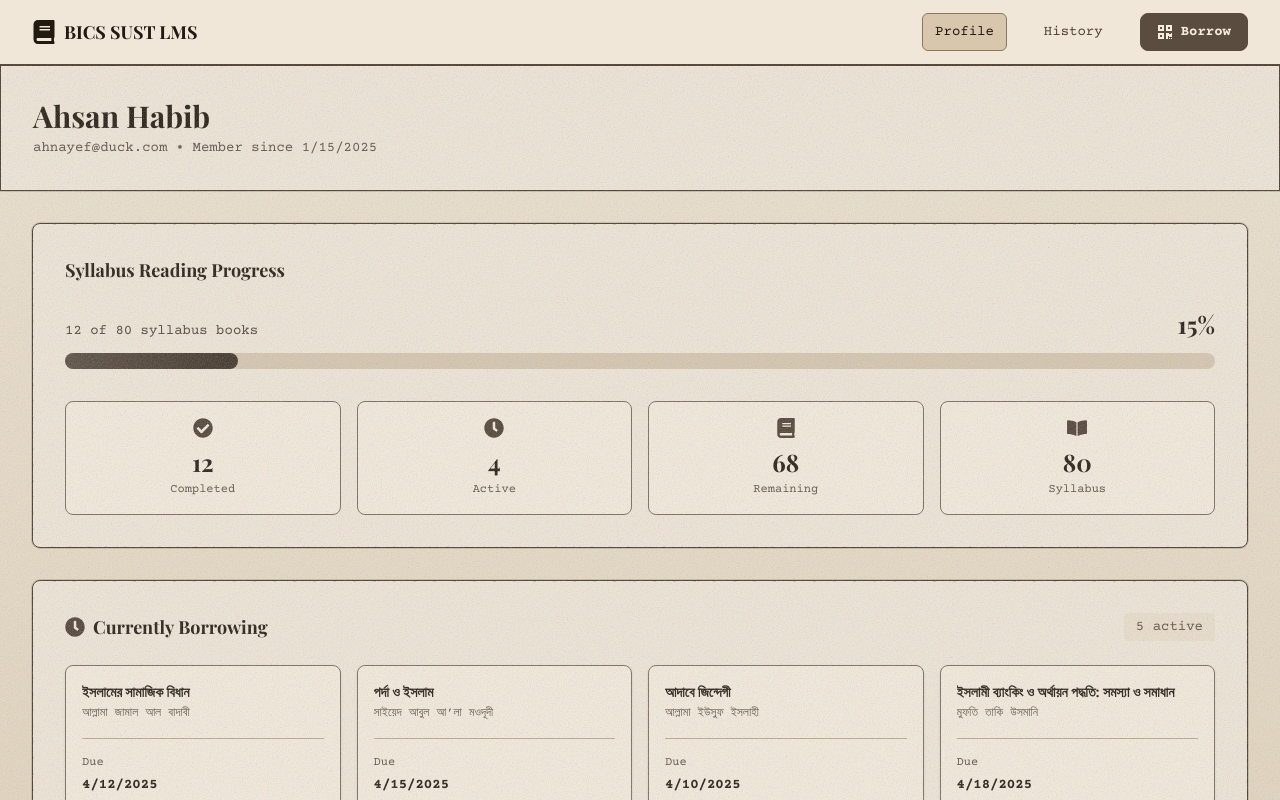
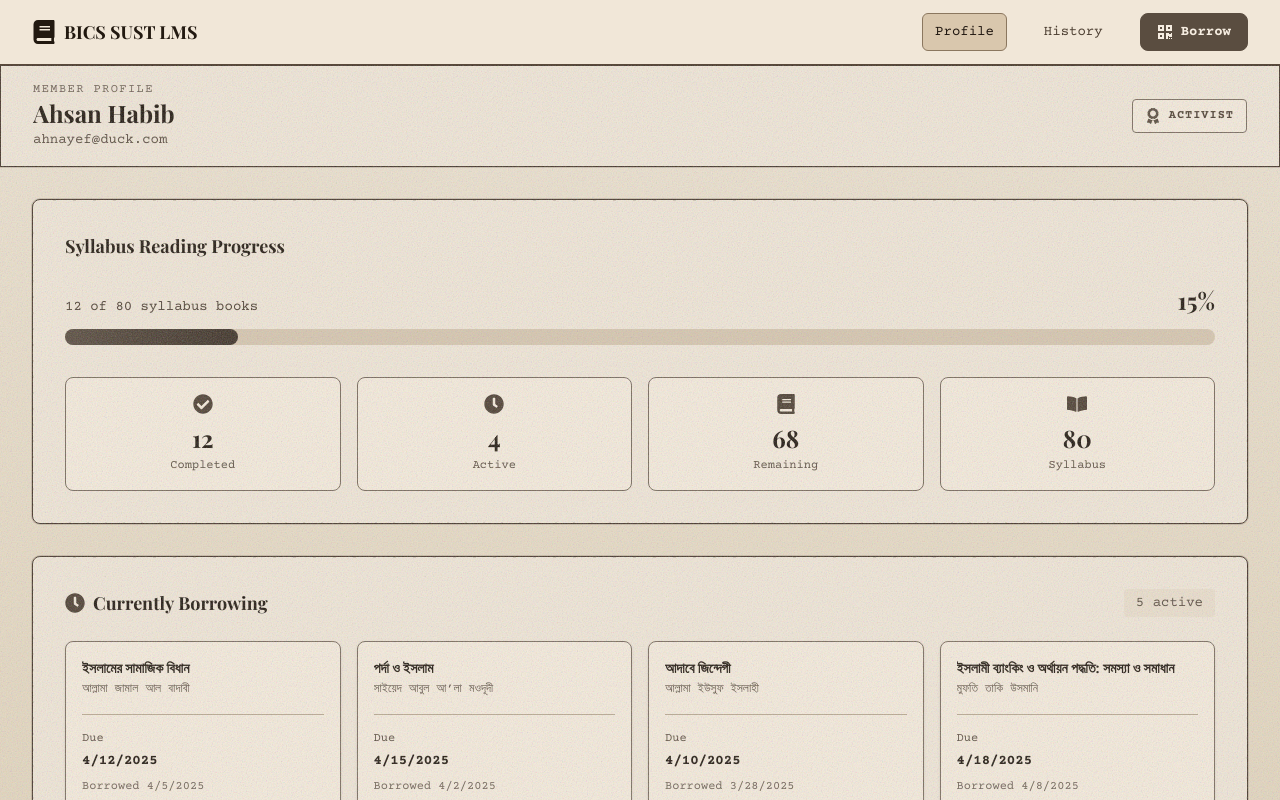
Before and after one commit to ahnayef/bics-sust-lms, a Next.js app: page /profile in a window 1280 px wide. Shown: the top 800 px of the page. Built offline with nearby package versions, Linux system fonts and the light colour scheme.

Commit message:
Update profile header

```diff
--- a/app/(user)/profile/page.tsx
+++ b/app/(user)/profile/page.tsx
@@ -5,6 +5,7 @@ import Link from "next/link";
 import { useState } from "react";
 import {
   FaArrowRight,
+  FaAward,
   FaBook,
   FaBookOpen,
   FaCheckCircle,
@@ -22,7 +23,7 @@ export default function MemberProfile() {
     id: "1",
     name: "Ahsan Habib",
     email: "ahnayef@duck.com",
-    joinedDate: "2025-01-15",
+    rank: "Activist" as "Associate" | "Activist" | "Member",
   });
 
   const [stats] = useState({
@@ -206,15 +207,26 @@ export default function MemberProfile() {
 
       {/* Profile Header Section */}
       <div className="profile-surface border-b border-[#5a4a3b]">
-        <div className="max-w-7xl mx-auto px-4 sm:px-6 lg:px-8 py-6 sm:py-8">
-          <div>
-            <h1 className="text-2xl sm:text-3xl font-bold text-[#221910] ink-title">
-              {member.name}
-            </h1>
-            <p className="text-sm text-[#5c4f42] mt-1 ink-text">
-              {member.email} • Member since{" "}
-              {new Date(member.joinedDate).toLocaleDateString()}
-            </p>
+        <div className="max-w-7xl mx-auto px-4 sm:px-6 lg:px-8 py-3 sm:py-4">
+          <div className="flex items-start sm:items-center justify-between gap-3">
+            <div className="min-w-0">
+              <p className="text-[10px] sm:text-xs uppercase tracking-[0.12em] text-[#6f6256] ink-text">
+                Member Profile
+              </p>
+              <h1 className="text-xl sm:text-2xl font-bold text-[#221910] leading-tight truncate ink-title">
+                {member.name}
+              </h1>
+              <p className="text-xs sm:text-sm text-[#5c4f42] mt-0.5 truncate ink-text">
+                {member.email}
+              </p>
+            </div>
+
+            <div className="flex items-center gap-2 px-2.5 py-1.5 sm:px-3 sm:py-2 border border-[#7b6d5f] rounded-sm bg-[#f6ecdd] text-[#4e4033] ink-text whitespace-nowrap shrink-0">
+              <FaAward className="w-4 h-4 text-[#5a4d40]" />
+              <span className="text-[10px] sm:text-xs font-semibold uppercase tracking-[0.08em]">
+                {member.rank}
+              </span>
+            </div>
           </div>
         </div>
       </div>
@@ -228,7 +240,7 @@ export default function MemberProfile() {
       </Link>
 
       {/* Main Content */}
-      <div className="max-w-7xl mx-auto px-4 sm:px-6 lg:px-8 py-8">
+      <div className="max-w-7xl mx-auto px-4 sm:px-6 lg:px-8 py-5 sm:py-6 lg:py-8">
         {/* Progress Overview Card */}
         <div className="profile-surface tron-border rounded-lg p-4 sm:p-6 lg:p-8 mb-6 sm:mb-8">
           <h2 className="text-lg font-semibold text-[#221910] mb-6 ink-title">
```
